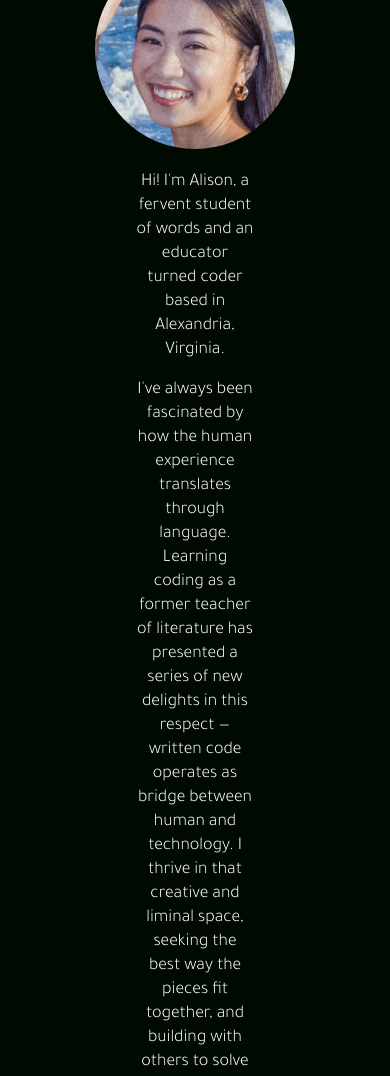
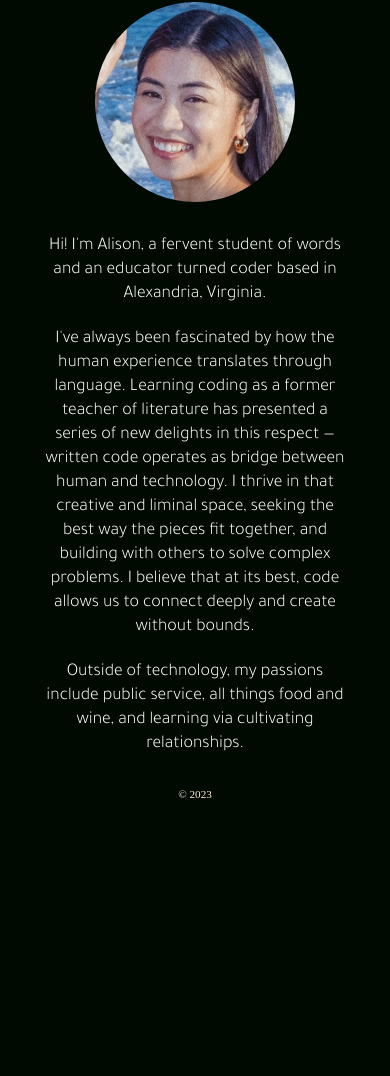
Before and after one commit to alisonphanthavong/personal-portfolio, a React app: page /about in a window 390 px wide. Shown: the part 623-1699 px from the top of the page. After the commit the page ends 1467 px from the top, so only its background shows below. Built offline with nearby package versions, Linux system fonts and the light colour scheme; a web font is replaced by a local one.

Commit message:
Feature: mobile responsiveness

```diff
--- a/public/style.css
+++ b/public/style.css
@@ -1,12 +1,16 @@
 * {
   text-align: center;
   color: white;
+  width: auto;
 }
 
 body {
   font-size: 18px;
   font-family: "Lustria", serif;
   background-color: #010a01;
+  overflow-x: hidden;
+  display: flex;
+  flex-direction: column;
 }
 
 footer {
@@ -47,11 +51,19 @@ h4 {
 a {
   text-transform: lowercase;
   text-decoration: none;
-  margin: 3rem 2.3rem;
+  margin: auto 1.8rem;
+}
+
+.icon-bundle {
+  display: flex;
+  flex-direction: row;
+  justify-content: center;
+  align-items: center;
 }
 
 a.contact-icons {
   margin: 0.3rem;
+  width: 5%;
 }
 
 a:hover {
@@ -60,7 +72,7 @@ a:hover {
 
 p {
   font-family: 'Tajawal', sans-serif;
-  margin: 1rem 8rem;
+  margin: auto;
   line-height: 1.5rem;
 }
 
@@ -89,12 +101,23 @@ p {
 }
 
 .ovid-quote {
-  margin: 6rem;
+  margin: 6rem auto;
   font-style: italic;
 }
 
 .profile-photo {
   border-radius: 50%;
+  width: auto;
+  margin-bottom: 2rem;
+}
+
+.intro {
+  display: flex;
+  flex-direction: column;
+  justify-content: center;
+  align-items: center;
+  padding-left: 2rem;
+  padding-right: 2rem;
 }
 
 .technologies {
--- a/src/components/About.js
+++ b/src/components/About.js
@@ -3,29 +3,38 @@ import { connect } from "react-redux";
 
 const About = () => {
   return (
+    <div class="intro">
+      <h1>About</h1>
+      <img
+        class="profile-photo"
+        src={"/images/profile.jpg"}
+        height="200"
+        width="200"
+      />
       <div>
-      <h1>About</h1>
-      <img class="profile-photo" src={"/images/profile.jpg"} height="200" width="200"/>
         <p>
-        Hi! I'm Alison, a fervent student of words and an educator turned coder
-        based in Alexandria, Virginia.
+          Hi! I'm Alison, a fervent student of words and an educator turned
+          coder based in Alexandria, Virginia.
         </p>
+        <br></br>
 
         <p>
           I've always been fascinated by how the human experience translates
-        through language. Learning coding as a former teacher of literature has
-        presented a series of new delights in this respect — written code
+          through language. Learning coding as a former teacher of literature
+          has presented a series of new delights in this respect — written code
           operates as bridge between human and technology. I thrive in that
           creative and liminal space, seeking the best way the pieces fit
-        together, and building with others to solve complex problems. I believe
-        that at its best, code allows us to connect deeply and create without
-        bounds.
+          together, and building with others to solve complex problems. I
+          believe that at its best, code allows us to connect deeply and create
+          without bounds.
         </p>
+        <br></br>
 
         <p>
-        Outside of technology, my passions include public service, all things food and wine, and
-        learning via cultivating relationships.
+          Outside of technology, my passions include public service, all things
+          food and wine, and learning via cultivating relationships.
         </p>
+      </div>
     </div>
   );
 };
--- a/src/components/Contact.js
+++ b/src/components/Contact.js
@@ -10,6 +10,7 @@ const Contact = () => {
         Send me an email at alisonphanthavong@gmail.com, or see what I'm
         building lately on LinkedIn or GitHub.
       </p>
+      <div class="icon-bundle">
       <a class="contact-icons" href="https://github.com/alisonphanthavong">
         <svg
           xmlns="http://www.w3.org/2000/svg"
@@ -193,6 +194,7 @@ const Contact = () => {
           </g>
         </svg>
       </a>
+      </div>
     </div>
   );
 };
```
Lines whose indentation alone changed are shown as unchanged.
